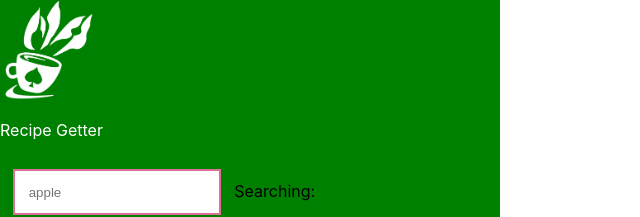
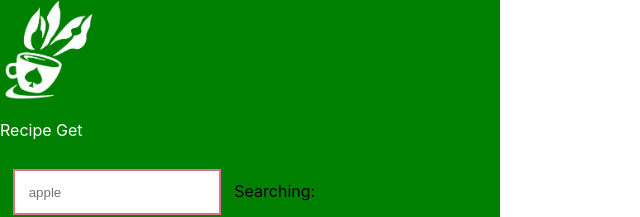
Before and after one commit to MacNisbet-Dev/ESOF0152-Agile-Project-Update, a React (Create React App) app in the folder my-app/: page / in a window 1280 px wide. Shown: the top 217 px of the page, without its empty margins (0-640 px from the left). Built offline with nearby package versions, Linux system fonts and the light colour scheme.

Commit message:
Changed wording
Test update

```diff
--- a/my-app/src/App.js
+++ b/my-app/src/App.js
@@ -17,7 +17,7 @@ function App() {
       <Header>
       <RenderLogo size={100}/>
         <Paragraph>
-          Recipe Getter
+          Recipe Get
         </Paragraph>
 
         <RecipeInput placeholder="apple" value={inputValue} onChange={(e) => setInputValue(e.target.value)}/>
```
